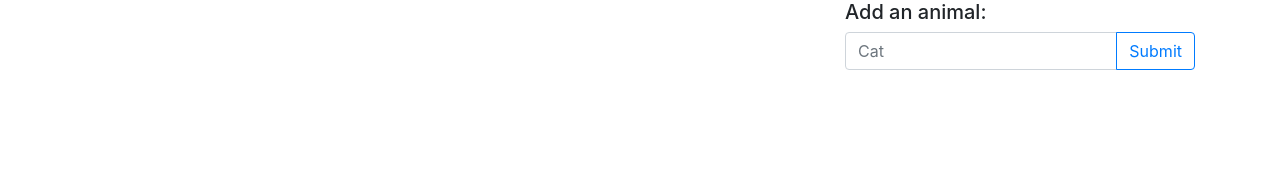
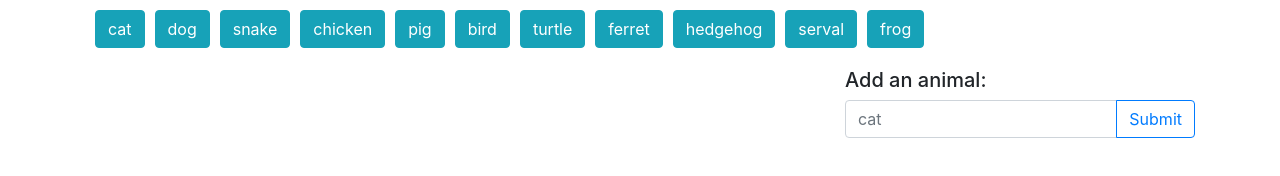
Before and after one commit to charmata/giftastic, a plain HTML site: page index.html in a window 1280 px wide. Drawn offline with nearby package versions, Linux system fonts and the light colour scheme.

Commit message:
Add topic buttons

```diff
--- a/assets/css/style.css
+++ b/assets/css/style.css
@@ -1,5 +1,12 @@
 body {
   height: 100vh;
+}
+#topics {
+  margin: 10px;
+}
+#topics .btn {
+  margin-right: 10px;
+  margin-bottom: 10px;
 }
 .gif-container {
   margin-bottom: 10px;
@@ -14,5 +21,5 @@ body {
 }
 .gif,
 .gif-thumb {
-  height: 90%;
+  height: 88%;
 }
--- a/assets/js/app.js
+++ b/assets/js/app.js
@@ -6,7 +6,19 @@ var rating = "PG-13";
 var offset = 0;
 var query;
 
-var topics = [];
+var topics = [
+  "cat",
+  "dog",
+  "snake",
+  "chicken",
+  "pig",
+  "bird",
+  "turtle",
+  "ferret",
+  "hedgehog",
+  "serval",
+  "frog"
+];
 
 function search(url) {
   $.ajax({
@@ -33,7 +45,19 @@ function search(url) {
   });
 }
 
+function listTopics() {
+  $("#topics").empty();
+  for (var i = 0; i < topics.length; i++) {
+    var btn = $("<button>").addClass("btn btn-info");
+    btn.attr("data-topic", topics[i]);
+    btn.text(topics[i]);
+    $("#topics").append(btn);
+  }
+}
+
 $(document).ready(function() {
+  listTopics();
+
   $("#submit").on("click", function() {
     query = $("#search input").val();
 
@@ -50,6 +74,8 @@ $(document).ready(function() {
       "&q=" +
       query;
 
+    topics.push(query);
+    listTopics();
     $("#results .row").empty();
     search(queryUrl);
   });
--- a/index.html
+++ b/index.html
@@ -27,7 +27,7 @@
         <div id="search" class="col-4">
           <h5>Add an animal:</h5>
           <div class="input-group">
-            <input type="text" class="form-control" placeholder="Cat" />
+            <input type="text" class="form-control" placeholder="cat" />
             <div class="input-group-append">
               <button class="btn btn-outline-primary" type="button" id="submit">
                 Submit
```
